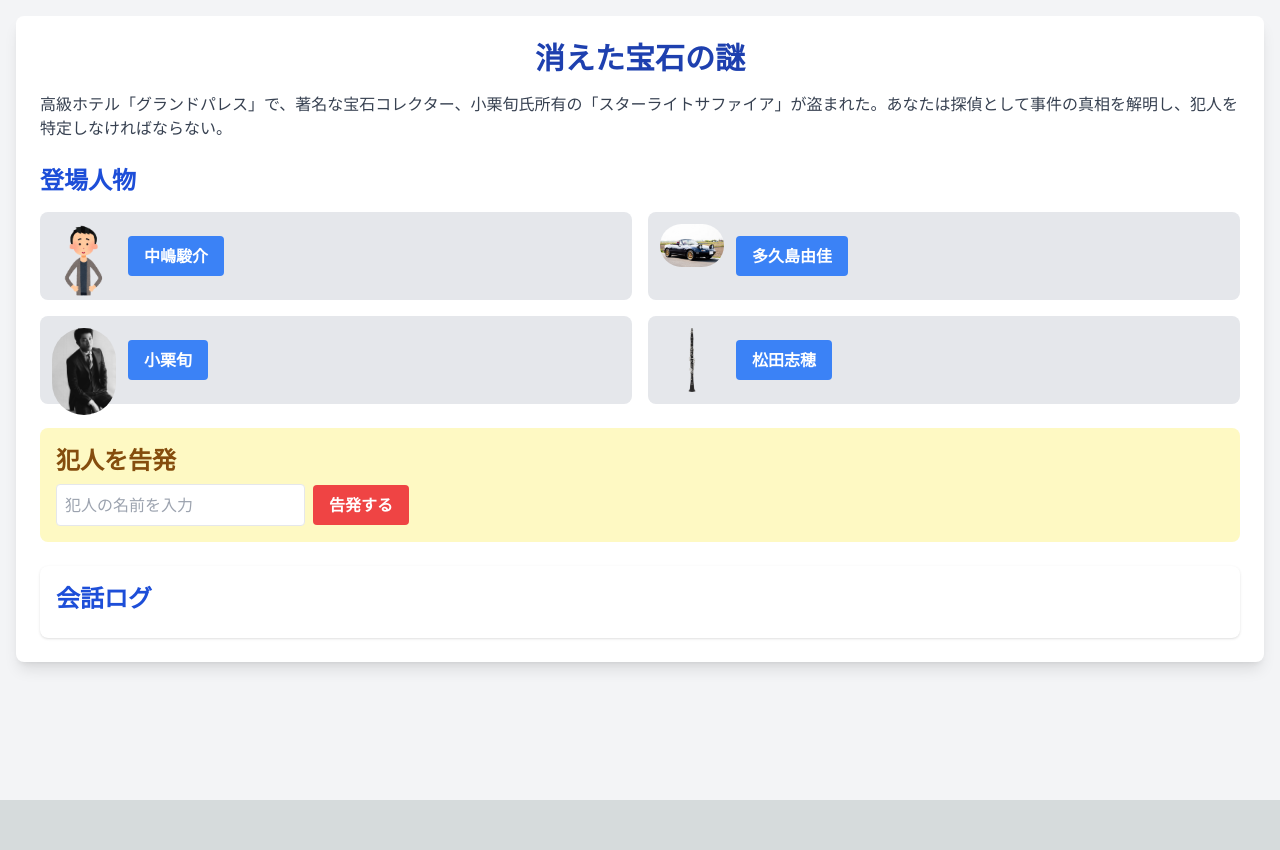
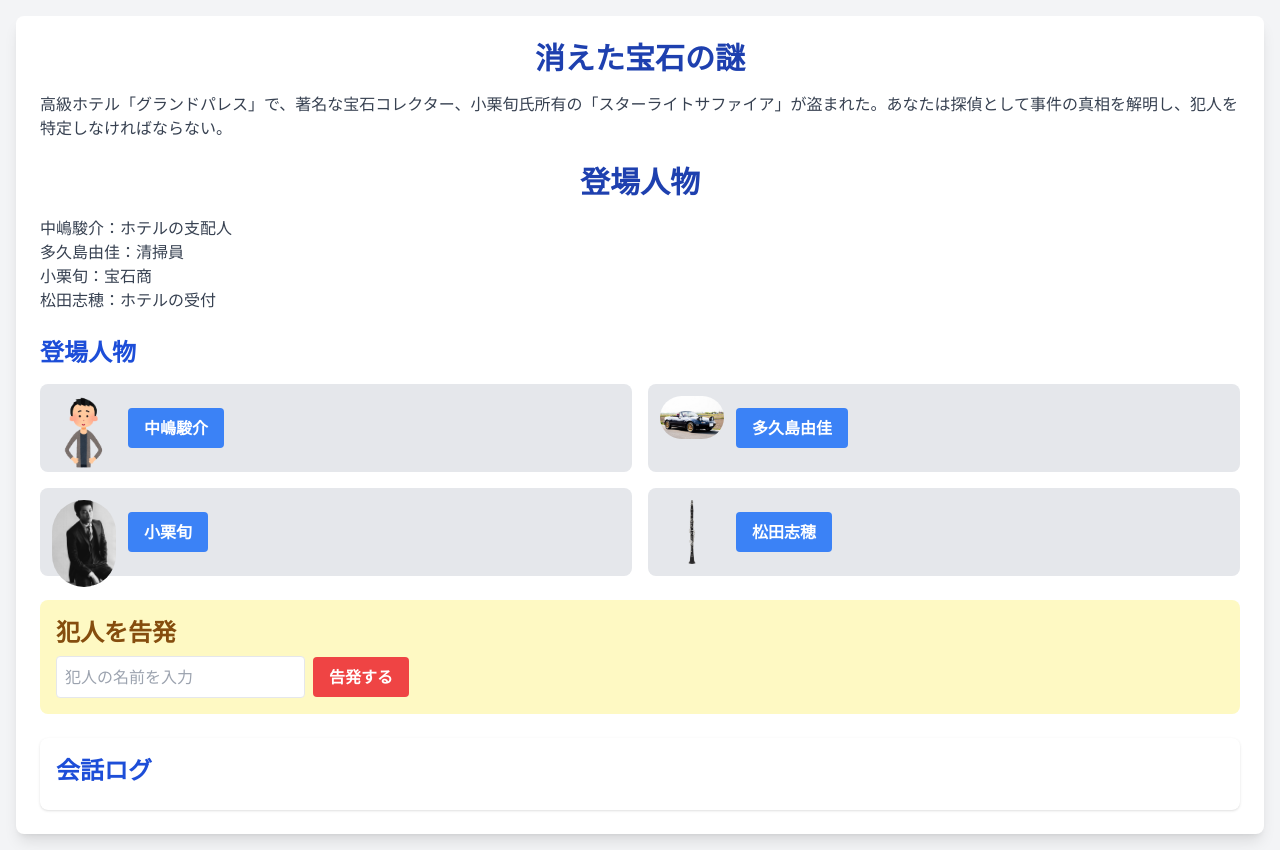
Before and after one commit to bayuTiger/mystery-game, a Next.js app: page /game in a window 1280 px wide. Before the commit the page ends 800 px from the top, so only its background shows below. Built offline with nearby package versions, Linux system fonts and the light colour scheme.

Commit message:
kyら説明追加

```diff
--- a/pages/game.tsx
+++ b/pages/game.tsx
@@ -154,6 +154,15 @@ const Game: React.FC = () => {
           {scenario.title}
         </h1>
         <p className="mb-6 text-gray-700">{scenario.description}</p>
+        <h2 className="text-3xl font-bold mb-4 text-center text-blue-800">
+          登場人物
+        </h2>
+        <p className="mb-6 text-gray-700">
+          中嶋駿介：ホテルの支配人 <br />
+          多久島由佳：清掃員 <br />
+          小栗旬：宝石商 <br />
+          松田志穂：ホテルの受付
+        </p>
 
         {gameState.isLoading && <Loading />}
 
```
